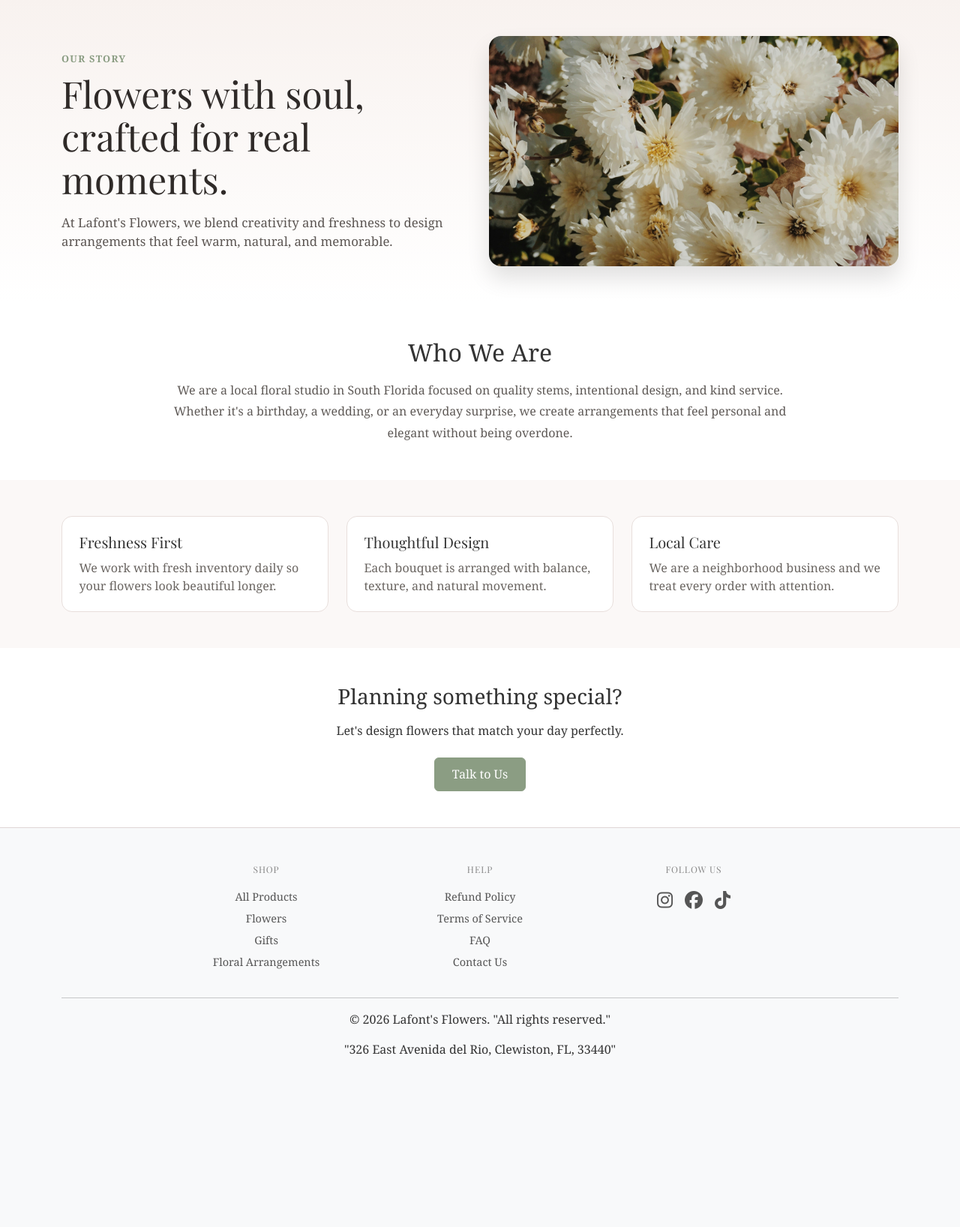
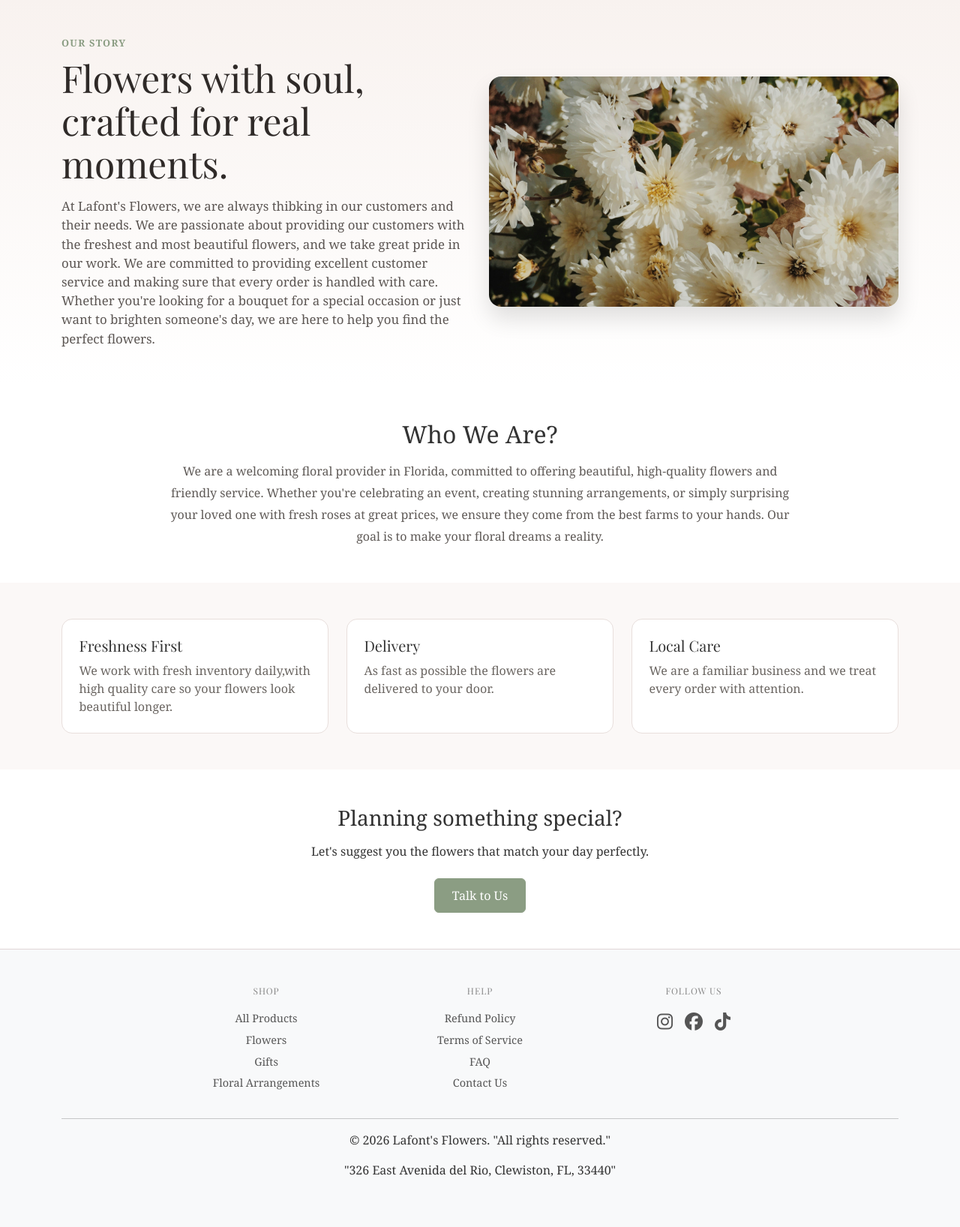
Before and after one commit to SherlynBallestero/Store, a Django app: page /store/about/ in a window 1280 px wide. Shown: the part 96-1732 px from the top of the page at 75% size. Before the commit the page ends 1504 px from the top, so only its background shows below. Run offline with Django 5.2, Linux system fonts and the light colour scheme; some libraries are stand-ins or nearby versions; some web fonts are replaced.

Commit message:
changes in styles like about or index

```diff
--- a/store/static/store/css/style.css
+++ b/store/static/store/css/style.css
@@ -81,9 +81,20 @@ body {
     background-color: #f5e9e6; /* Light pink */
 }
 .follow img {
-    height: 200px;
-    object-fit: cover;
+    height: 300x;
+
 }
+
+.event-text-col {
+    padding-left: 0.6rem;
+}
+
+.event-img {
+    width: 68%;
+    max-width: 360px;
+}
+
+
 
 /* Featured Products Section */
 .featured .card {
@@ -120,6 +131,20 @@ body {
         max-width: 82%;
         margin-bottom: 0;
         scroll-snap-align: start;
+    }
+
+    .event-grid {
+        --bs-gutter-x: 0.5rem;
+    }
+
+    .event-img {
+        height: 140px;
+    }
+
+    .event-text-col {
+        margin-top: 0.8rem;
+        text-align: left;
+        padding-left: calc(var(--bs-gutter-x) * 0.5);
     }
 }
 
@@ -278,6 +303,9 @@ body {
     background-color: #fafafa;
 }
 
+
+
+
 .contact-radio-group ul {
     margin: 0;
     padding-left: 0;
--- a/store/templates/store/about.html
+++ b/store/templates/store/about.html
@@ -11,7 +11,7 @@
 				<p class="about-eyebrow mb-2">Our Story</p>
 				<h1 class="about-title">Flowers with soul, crafted for real moments.</h1>
 				<p class="about-lead mt-3 mb-0">
-					At Lafont's Flowers, we blend creativity and freshness to design arrangements that feel warm, natural, and memorable.
+					At Lafont's Flowers, we are always thibking in our customers and their needs. We are passionate about providing our customers with the freshest and most beautiful flowers, and we take great pride in our work. We are committed to providing excellent customer service and making sure that every order is handled with care. Whether you're looking for a bouquet for a special occasion or just want to brighten someone's day, we are here to help you find the perfect flowers.
 				</p>
 			</div>
 			<div class="col-12 col-lg-6">
@@ -25,11 +25,9 @@
 	<div class="container">
 		<div class="row justify-content-center">
 			<div class="col-12 col-lg-9 text-center">
-				<h2 class="mb-3">Who We Are</h2>
+				<h2 class="mb-3">Who We Are?</h2>
 				<p class="mb-0">
-					We are a local floral studio in South Florida focused on quality stems, intentional design, and kind service. Whether it's a birthday,
-					a wedding, or an everyday surprise, we create arrangements that feel personal and elegant without being overdone.
-				</p>
+				We are a welcoming floral provider in Florida, committed to offering beautiful, high-quality flowers and friendly service. Whether you're celebrating an event, creating stunning arrangements, or simply surprising your loved one with fresh roses at great prices, we ensure they come from the best farms to your hands. Our goal is to make your floral dreams a reality.</p>
 			</div>
 		</div>
 	</div>
@@ -41,19 +39,19 @@
 			<div class="col-12 col-md-4">
 				<article class="value-card h-100">
 					<h5>Freshness First</h5>
-					<p class="mb-0">We work with fresh inventory daily so your flowers look beautiful longer.</p>
+					<p class="mb-0">We work with fresh inventory daily,with high quality care so your flowers look beautiful longer.</p>
 				</article>
 			</div>
 			<div class="col-12 col-md-4">
 				<article class="value-card h-100">
-					<h5>Thoughtful Design</h5>
-					<p class="mb-0">Each bouquet is arranged with balance, texture, and natural movement.</p>
+					<h5>Delivery</h5>
+					<p class="mb-0">As fast as possible the flowers are delivered to your door.</p>
 				</article>
 			</div>
 			<div class="col-12 col-md-4">
 				<article class="value-card h-100">
 					<h5>Local Care</h5>
-					<p class="mb-0">We are a neighborhood business and we treat every order with attention.</p>
+					<p class="mb-0">We are a familiar business and we treat every order with attention.</p>
 				</article>
 			</div>
 		</div>
@@ -63,7 +61,7 @@
 <section class="about-cta py-5 text-center">
 	<div class="container">
 		<h3 class="mb-3">Planning something special?</h3>
-		<p class="mb-4">Let's design flowers that match your day perfectly.</p>
+		<p class="mb-4">Let's suggest you the flowers that match your day perfectly.</p>
 		<a href="{% url 'contact' %}" class="btn btn-primary about-cta-btn">Talk to Us</a>
 	</div>
 </section>
--- a/store/templates/store/catalog.html
+++ b/store/templates/store/catalog.html
@@ -67,7 +67,7 @@
                                 {% csrf_token %}
                                 <input type="hidden" name="next" value="{{ request.get_full_path }}">
                                 <input type="number" name="quantity" min="1" value="1" class="form-control" style="max-width: 90px;">
-                                <button type="submit" class="btn btn-primary flex-grow-1">Add to cart</button>
+                                <button type="submit" class="btn btn-secondary flex-grow-1">Add to cart</button>
                             </form>
                             {% else %}
                             <button type="button" class="btn btn-secondary" disabled>Out of stock</button>
```
Also changed, not shown: store/templates/store/index.html (+15 -21 lines), store/static/images/design.png (added).
